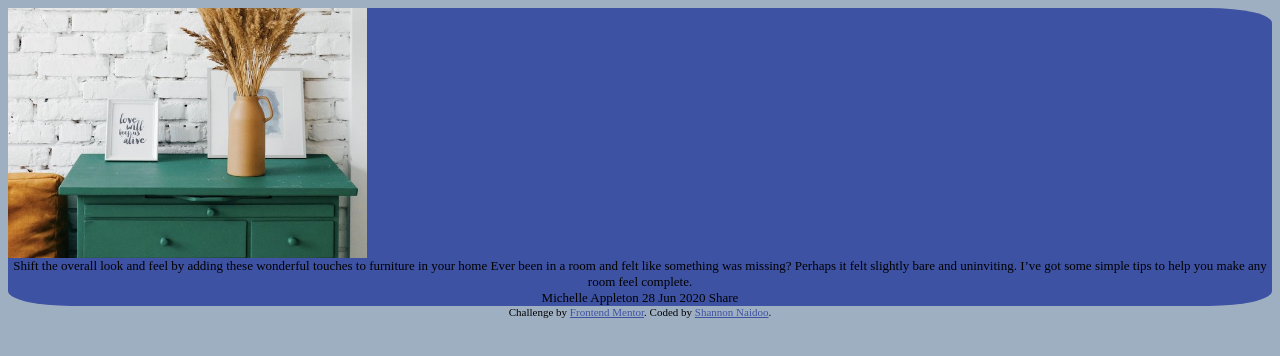
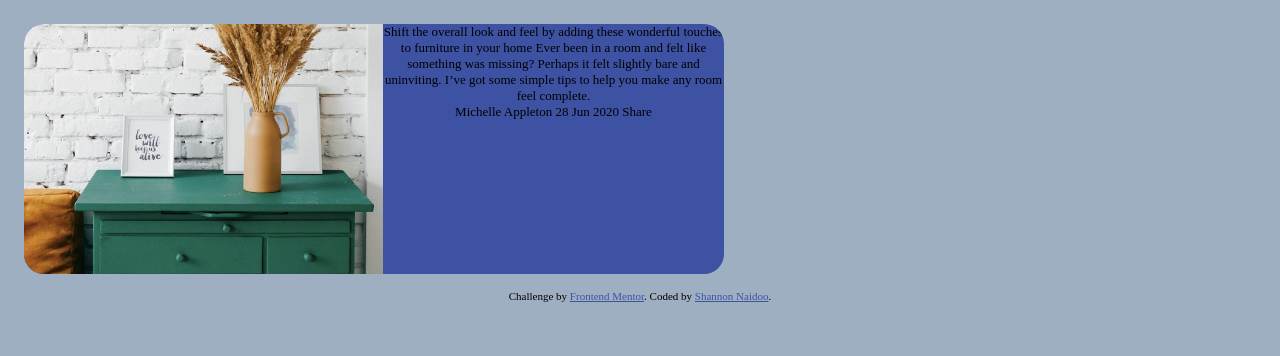
Before and after one commit to shannon7898/article-preview-component-master, a plain HTML site: page index.html in a window 1280 px wide. Drawn offline with Linux system fonts and the light colour scheme.

Commit message:
adding media query

```diff
--- a/css/main.css
+++ b/css/main.css
@@ -19,6 +19,18 @@ body {
     display: flex;
     flex-wrap: wrap;
     text-align: center;
+    max-width: 700px;
+    margin: 1rem;
+    overflow: hidden;
+    border-radius: 20px;
+}
+
+@media screen and (min-width: 500px) {
+    .main {
+        max-height: 500px;
+        display: grid;
+        grid: 1fr / 1fr 1fr;
+    }
 }
 
 .crop {
```
